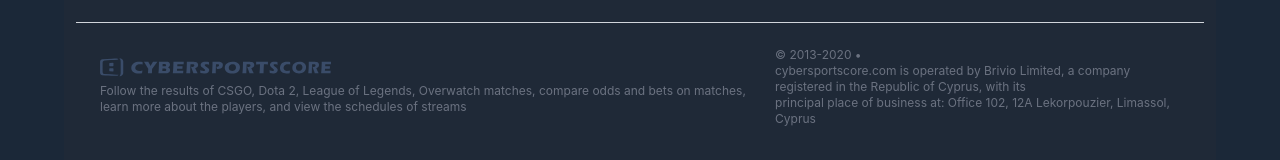
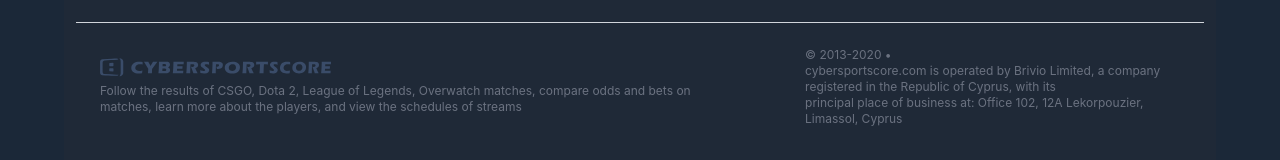
Before and after one commit to kleale/cybersportscore, a Vue app: page / in a window 1280 px wide. Shown: the part 1005-1165 px from the top of the page. Built offline with nearby package versions, Linux system fonts and the light colour scheme; a web font is replaced by a local one.

Commit message:
FOOTER +pr-20

```diff
--- a/src/components/layout/Footer.vue
+++ b/src/components/layout/Footer.vue
@@ -7,7 +7,7 @@
 <template>
 
     <footer class="p-4 md:flex md:items-center md:justify-between md:p-6 border-t border-gray-300 dark:border-gray-700">
-        <div class="text-xs text-gray-500 dark:text-gray-600 leading-4 pb-2">
+        <div class="text-xs text-gray-500 dark:text-gray-600 leading-4 pb-2 pr-20">
             <a href="/" class="hover:underline">
                 <img class="h-8 w-60" src="../../assets/logo_footer.svg"
                     alt="CyberSportScore.com" />
```
